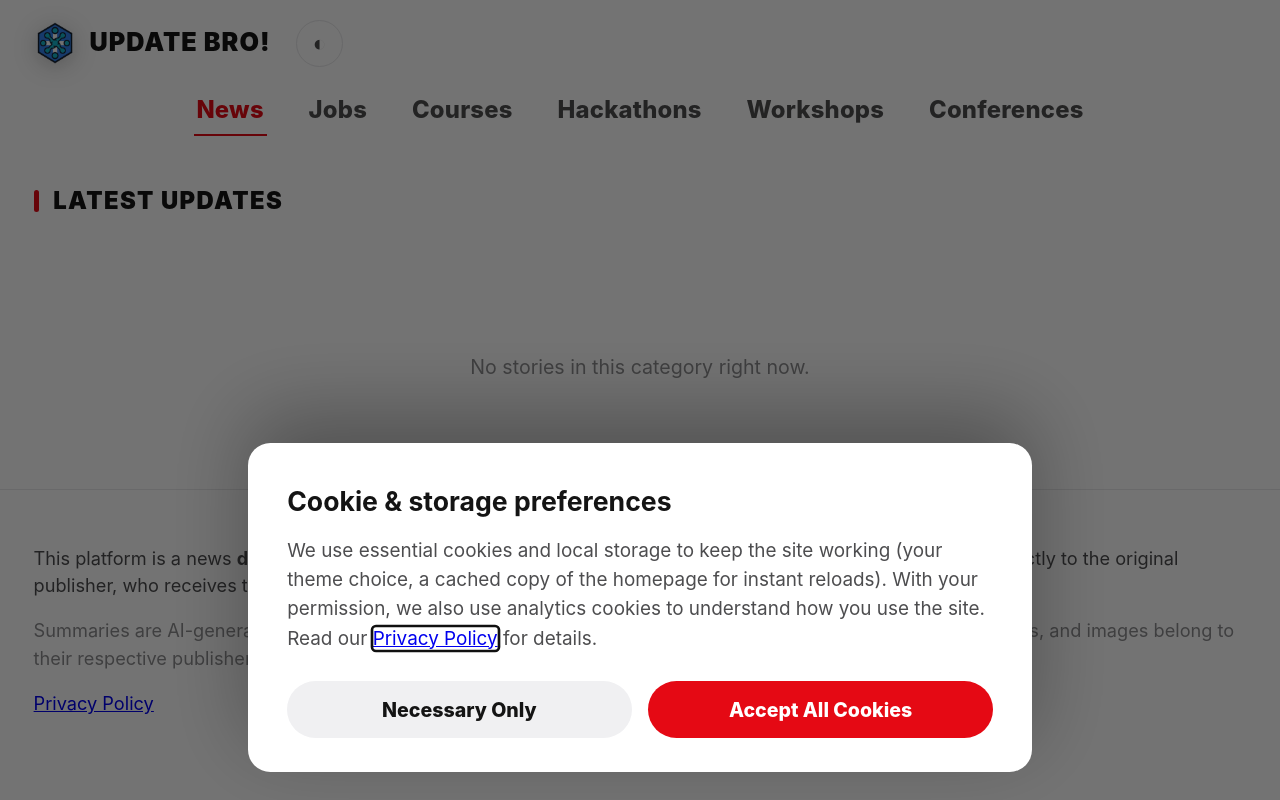
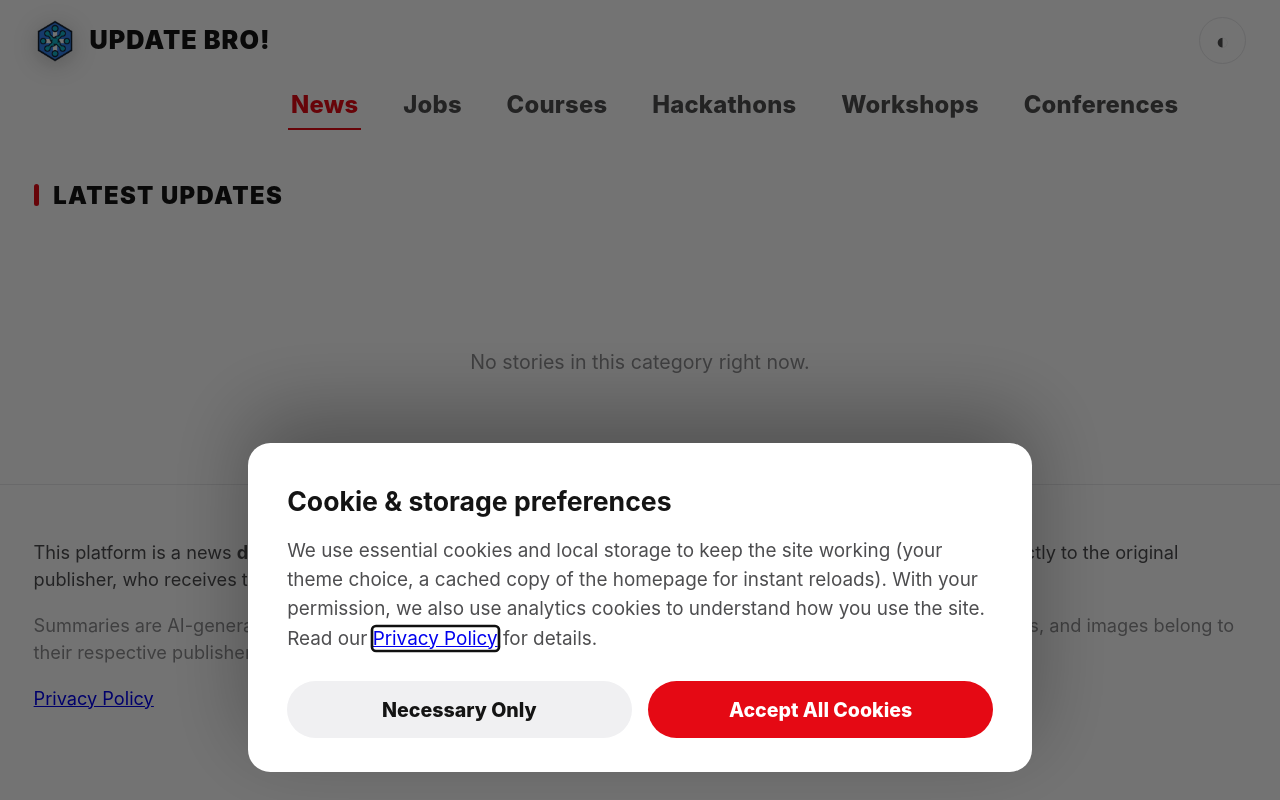
Before and after one commit to fbivinay/Ai_tech_news, a website: page public/index.html in a window 1280 px wide. Drawn offline with Linux system fonts and the light colour scheme; no server answers.

Commit message:
Desktop nav: true grid centering, not just leftover-space centering
flex layout centered the nav only within space left after the logo,
which visually reads as right-shifted. Grid columns (brand | nav | toggle)
center it on the actual row.

```diff
--- a/public/styles.css
+++ b/public/styles.css
@@ -831,19 +831,24 @@ html[data-theme='dark'] .site-header.scrolled { box-shadow: 0 4px 20px rgba(0, 0
 .top-nav a:hover { color: var(--ink); }
 .top-nav a.active { color: var(--red); border-bottom-color: var(--red); }
 
-/* Desktop: fold the nav back onto the brand row instead of its own big bar */
+/* Desktop: fold the nav back onto the brand row, truly centered on the row
+   (not just centered in the leftover space next to the logo) — the header-inner
+   wrapper is dissolved via display:contents so brand/toggle/nav become three
+   independent grid columns. */
 @media (min-width: 761px) {
-  .site-header { display: flex; flex-wrap: wrap; align-items: center; }
-  .header-inner { flex: 0 0 auto; padding: 14px 0 14px 24px; }
+  .site-header { display: grid; grid-template-columns: auto 1fr auto; align-items: center; }
+  .header-inner { display: contents; }
+  .brand { grid-column: 1; padding: 14px 0 14px 24px; }
+  .theme-toggle { grid-column: 3; margin-right: 24px; }
   .top-nav {
-    flex: 1 1 auto;
+    grid-column: 2;
     justify-content: center;
     gap: 28px;
-    padding: 0 24px;
+    padding: 0;
     border-bottom: none;
   }
   .top-nav a { font-size: 17px; padding: 4px 2px; border-bottom-width: 2px; }
-  .section-nav { flex-basis: 100%; }
+  .section-nav { grid-column: 1 / -1; }
 }
 
 @media (max-width: 760px) {
```
